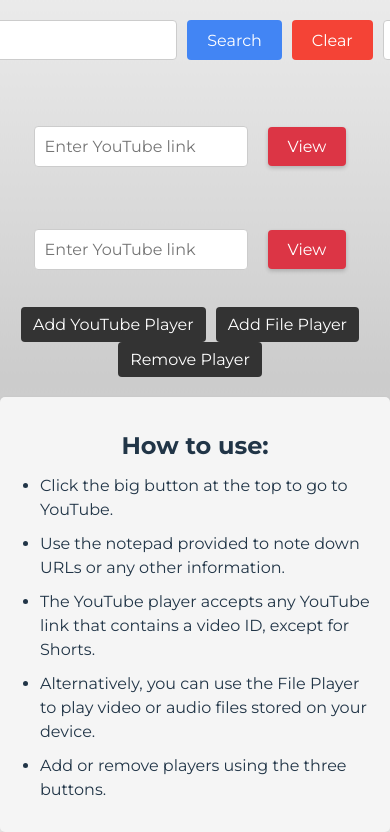
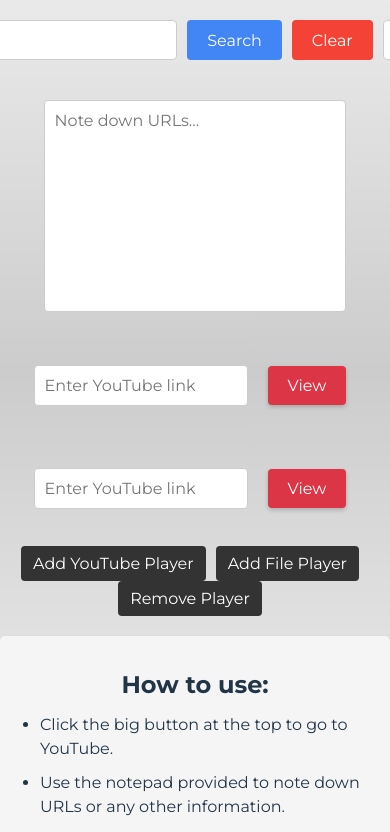
Before and after one commit to ArmSiwatK/play-multiple-videos, a React (Vite) app: page / in a window 390 px wide. Shown: the top 832 px of the page. Built offline with nearby package versions, Linux system fonts and the light colour scheme.

Commit message:
fix: Bring back NotePad

```diff
--- a/src/App.jsx
+++ b/src/App.jsx
@@ -1,6 +1,7 @@
 import React from 'react';
 import Background from './components/Background/Background';
 import YouTubeSearch from './components/YouTubeSearch/YouTubeSearch';
+import NotePad from './components/NotePad/NotePad';
 import PlayerArray from './components/PlayerArray/PlayerArray';
 import Instruction from './components/Instruction/Instruction';
 import './App.css'
@@ -10,6 +11,7 @@ function App() {
     <>
       <Background />
       <YouTubeSearch />
+      <NotePad />
       <PlayerArray />
       <Instruction />
       <a
--- /dev/null
+++ b/src/components/NotePad/NotePad.css
@@ -0,0 +1,35 @@
+@import url('https://fonts.googleapis.com/css2?family=Montserrat:wght@400;700&display=swap');
+
+.notepad-container {
+    margin: 2%;
+}
+
+.notepad-textarea {
+    width: 50%;
+    height: 30%;
+    padding: 10px;
+    border: 1px solid #ccc;
+    border-radius: 4px;
+    font-size: 16px;
+    resize: none;
+    font-family: 'Montserrat', sans-serif;
+}
+
+.notepad-textarea:focus {
+    outline: none;
+    border-color: #007bff;
+    box-shadow: 0 0 0 2px rgba(0, 123, 255, 0.25);
+}
+
+@media (max-width: 768px) {
+    .notepad-textarea {
+        width: 75%;
+        height: 30%;
+        padding: 10px;
+        border: 1px solid #ccc;
+        border-radius: 4px;
+        font-size: 16px;
+        resize: none;
+        font-family: 'Montserrat', sans-serif;
+    }
+}
--- /dev/null
+++ b/src/components/NotePad/NotePad.jsx
@@ -0,0 +1,25 @@
+import React, { useState } from 'react';
+import "./NotePad.css";
+
+const NotePad = () => {
+    const [text, setText] = useState('');
+
+    const handleChange = (event) => {
+        setText(event.target.value);
+    };
+
+    return (
+        <div className="notepad-container">
+            <textarea
+                className="notepad-textarea"
+                value={text}
+                onChange={handleChange}
+                rows={10}
+                cols={50}
+                placeholder="Note down URLs..."
+            />
+        </div>
+    );
+};
+
+export default NotePad;
```
